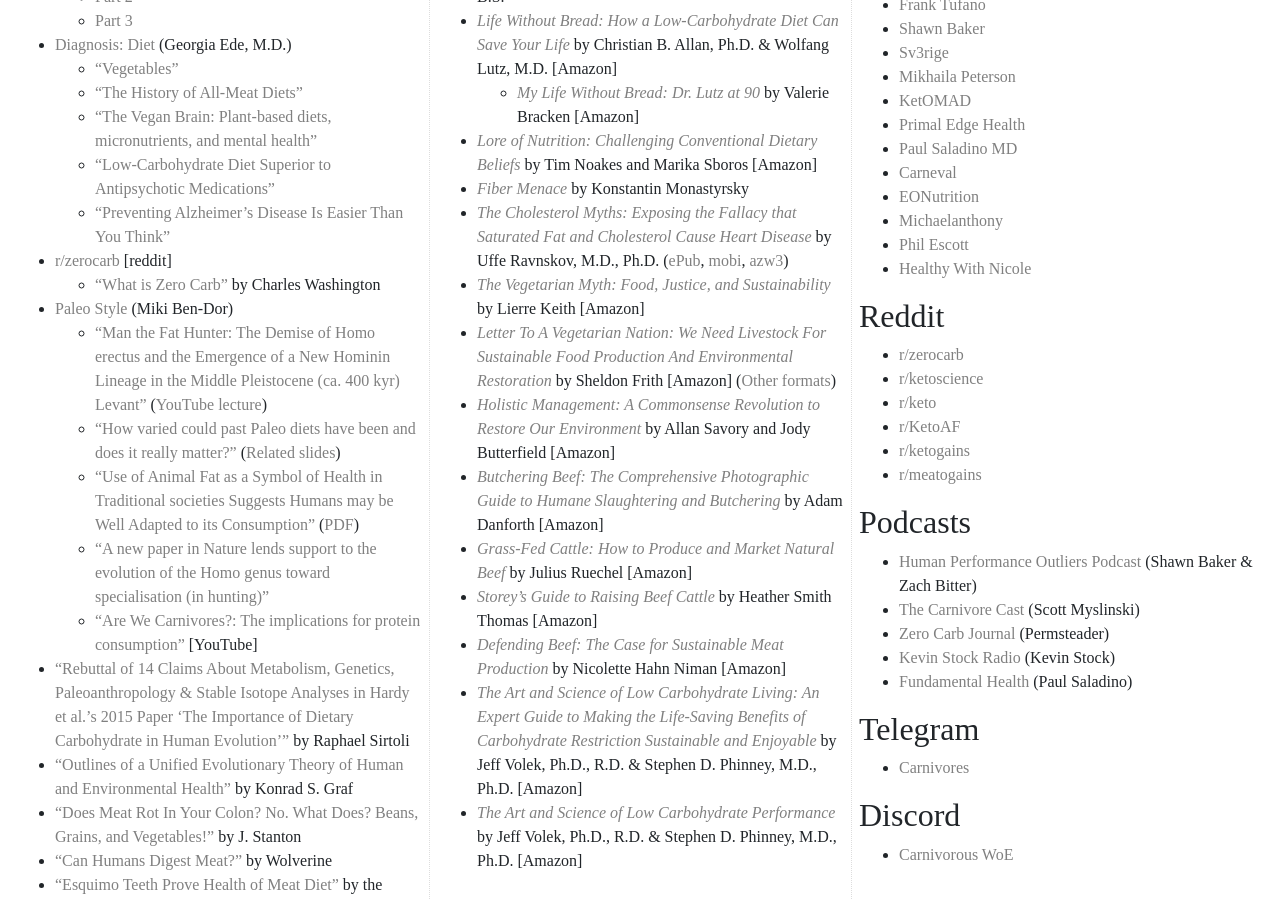
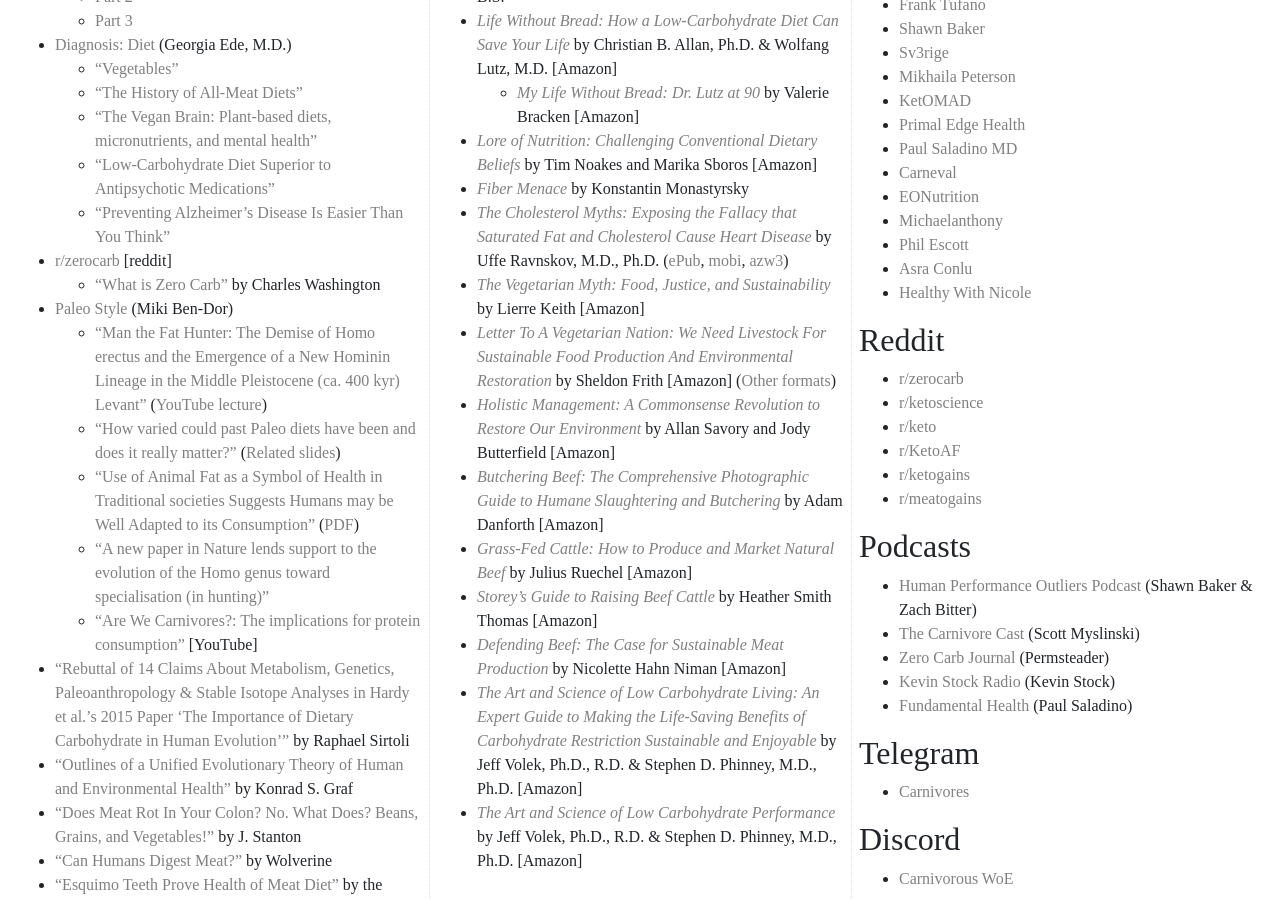
Before and after one commit to bitstein/justmeat.co, a Jekyll site: the page built from index.md, in a window 1280 px wide and 900 px high, scrolled down 1799 px. Built offline with Jekyll 4.4.1, drawn with Linux system fonts in a browser that asks for light colours; nearby versions of some CDN libraries; some web fonts are replaced.

Commit message:
Add Asra Conlu

```diff
--- a/index.md
+++ b/index.md
@@ -203,6 +203,7 @@
 * [EONutrition](https://www.youtube.com/channel/UCFqXidfUsI0vm73xsBMIQdQ/)
 * [Michaelanthony](https://www.youtube.com/channel/UCf6KKvTXvVzKru76pNbABhA)
 * [Phil Escott](https://www.youtube.com/channel/UCcHEYrfmQH-5RxiFL5RD08g/)
+* [Asra Conlu](https://www.youtube.com/channel/UCiQmTQaquK3U1uWkHWdiepA/)
 * [Healthy With Nicole](https://www.youtube.com/channel/UCmvpZgcp7SPR1VRz1NV5wKQ/)
 
 ## Reddit
```
